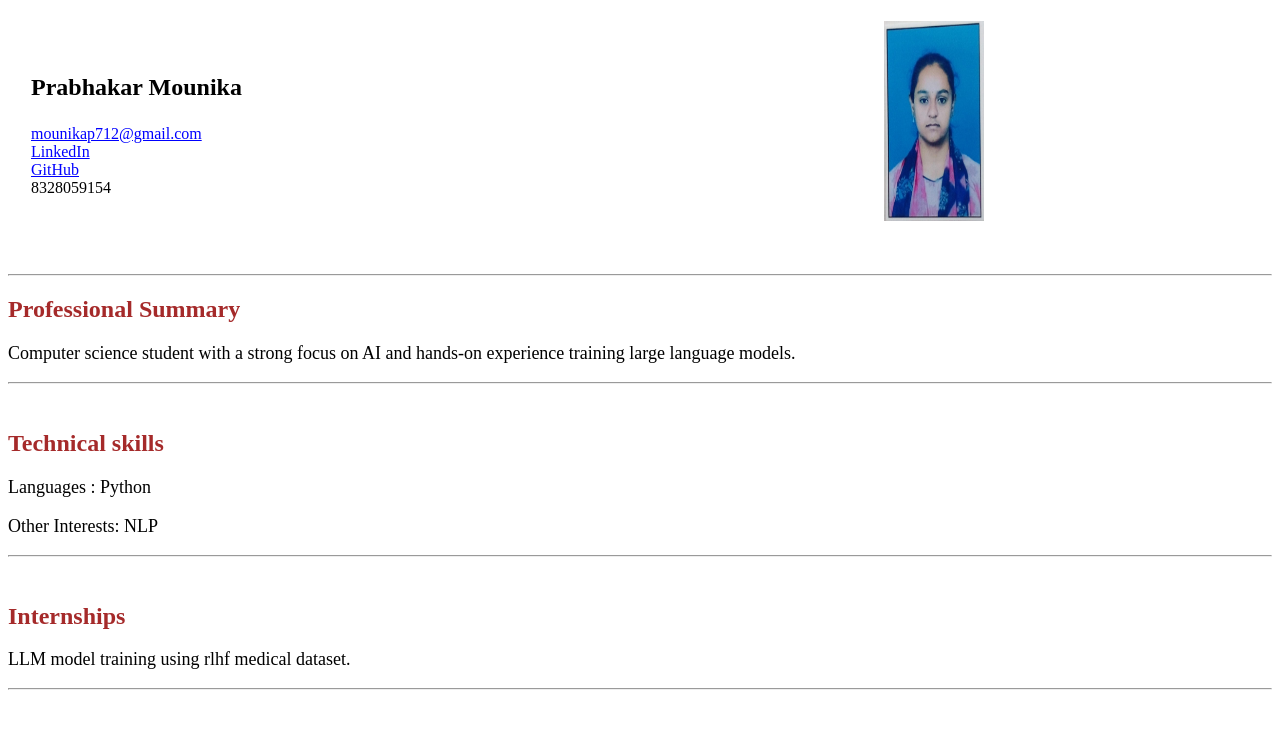
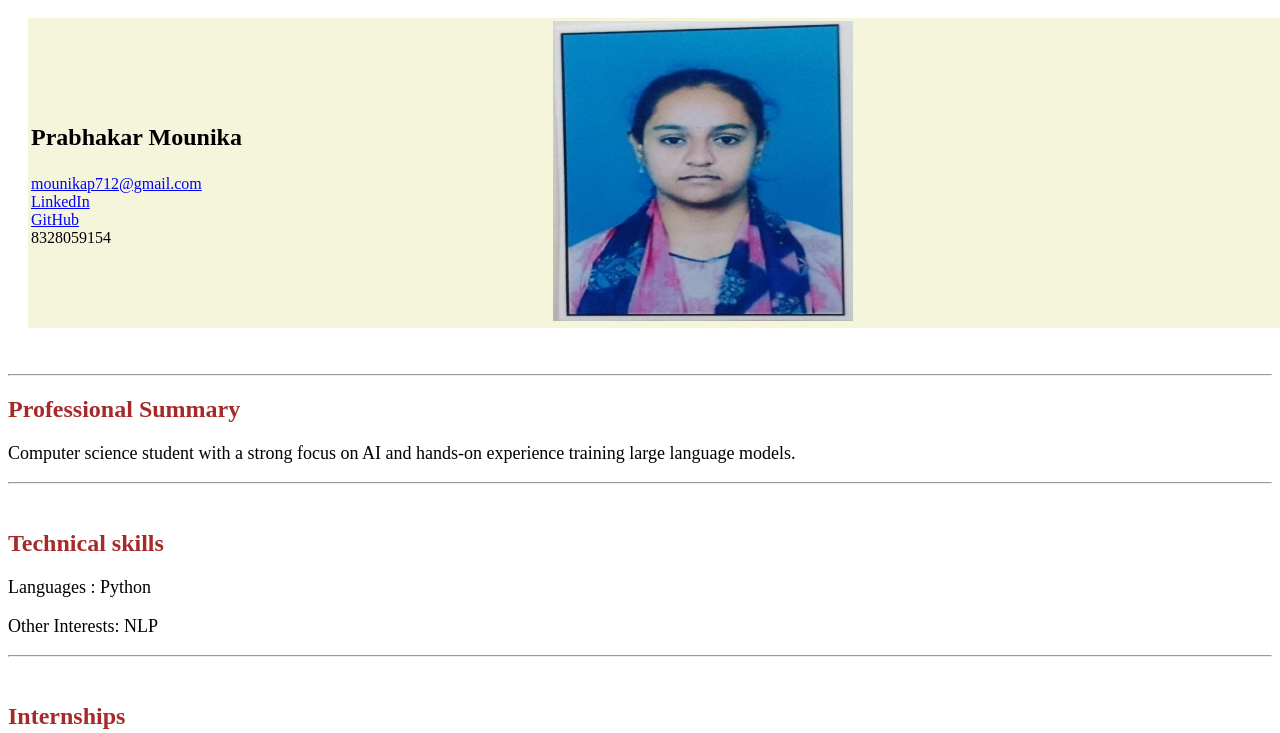
Before and after one commit to mouni889/Personal_portfolio, a plain HTML site: page resume_.html in a window 1280 px wide. Shown: the part 47-780 px from the top of the page. Drawn offline with Linux system fonts and the light colour scheme.

Commit message:
committed

```diff
--- a/resume_.html
+++ b/resume_.html
@@ -20,7 +20,7 @@
             </td>
 
             <td>
-                <img src="me.jpg" width="100" height="200">
+                <img src="me.jpg" width="300" height="300">
             </td>
         </tr>
     </table>
--- a/styles.css
+++ b/styles.css
@@ -19,3 +19,6 @@ a{
 h2{
     color: brown;
 }
+table{
+    background-color:beige;
+}
```
